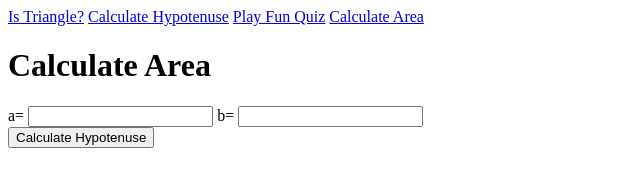
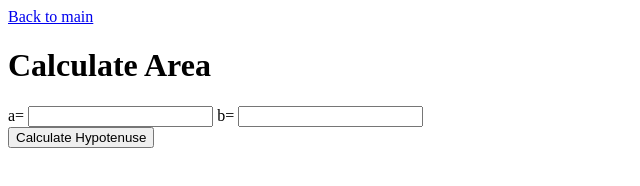
Before and after one commit to samyakshah3008/funwithtriangles, a plain HTML site: page Area.html in a window 1280 px wide. Shown: the whole page, without its empty margins (0-640 px from the left). Drawn offline with Linux system fonts and the light colour scheme.

Commit message:
FEAT: back to main added

```diff
--- a/Area.html
+++ b/Area.html
@@ -7,12 +7,9 @@
     <title>Calculate Area</title>
 </head>
 <body>
-    <nav>
-        <a href="/istriangle.html">Is Triangle?</a>
-        <a href="/hypotenuse.html">Calculate Hypotenuse</a>
-        <a href="/quiztriangle.html">Play Fun Quiz</a>
-        <a href="/Area.html">Calculate Area</a>
-    </nav>
+    <div>
+        <a href="/index.html">Back to main</a>
+    </div>
     <h1>Calculate Area</h1>
 
 
```
Also changed, not shown: hypotenuse.html (+3 -6 lines), istriangle.html (+4 -6 lines), quiztriangle.html (+4 -6 lines).
